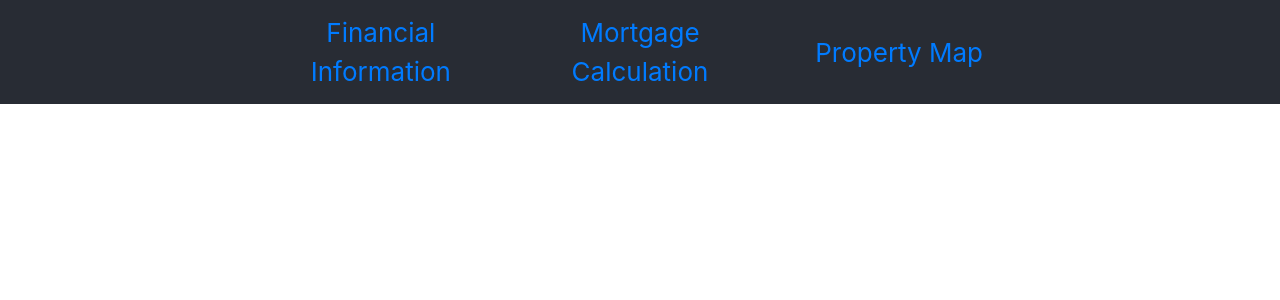
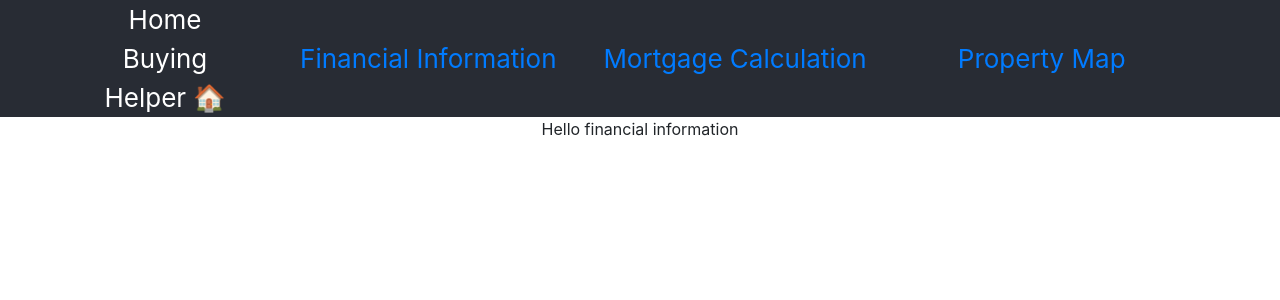
Before and after one commit to magz99/home-buying-app, a React (Create React App) app: page /financial-information in a window 1280 px wide. Shown: the top 300 px of the page. Built offline with nearby package versions, Linux system fonts and the light colour scheme.

Commit message:
Adding 3 main views, some updates

```diff
--- a/package.json
+++ b/package.json
@@ -10,10 +10,12 @@
     "@types/node": "^12.19.3",
     "@types/react": "^16.9.55",
     "@types/react-dom": "^16.9.9",
+    "@types/react-router-dom": "^5.1.6",
     "bootstrap": "^4.5.3",
     "react": "^17.0.1",
     "react-bootstrap": "^1.4.0",
     "react-dom": "^17.0.1",
+    "react-router-dom": "^5.2.0",
     "react-scripts": "4.0.0",
     "typescript": "^4.0.5",
     "web-vitals": "^0.2.4"
--- a/public/index.html
+++ b/public/index.html
@@ -24,7 +24,7 @@
       work correctly both with client-side routing and a non-root public URL.
       Learn how to configure a non-root public URL by running `npm run build`.
     -->
-    <title>Home Buying Helper</title>
+    <title>Home Buying Helper 🏠</title>
   </head>
   <body>
     <noscript>You need to enable JavaScript to run this app.</noscript>
--- a/src/App.css
+++ b/src/App.css
@@ -15,7 +15,7 @@
 
 .App-header {
   background-color: #282c34;
-  min-height: 13vh;
+  min-height: 5rem;
   display: flex;
   flex-direction: column;
   align-items: center;
--- a/src/App.tsx
+++ b/src/App.tsx
@@ -2,23 +2,51 @@ import React from 'react';
 import './App.css';
 import 'bootstrap/dist/css/bootstrap.min.css';
 import { Col, Container, Row } from 'react-bootstrap';
+import {
+  BrowserRouter as Router,
+  Switch,
+  Route,
+  Link
+} from 'react-router-dom';
+import FinancialInformation from './views/financial-information';
+import MortgageCalculation from './views/mortgage-calculation';
+import PropertyMap from './views/property-map';
 
 function App() {
   return (
+    <Router>
     <div className="App">
       <header className="App-header">
-        <nav>
         <Container>
           <Row className="align-items-center">
-            <Col><a href="/financial-information">Financial Information</a></Col>
-            <Col><a href="/mortgage-calculation">Mortgage Calculation</a></Col>
-            <Col><a href="/property-map">Property Map</a></Col>
+            <Col><div>Home Buying Helper 🏠</div></Col>
+            <Col xs={10}>
+              <nav>
+                <Container>
+                  <Row>
+                    <Col><Link to="/financial-information">Financial Information</Link></Col>
+                    <Col><Link to="/mortgage-calculation">Mortgage Calculation</Link></Col>
+                    <Col><Link to="/property-map">Property Map</Link></Col>
+                  </Row>
+                </Container>
+              </nav>
+            </Col>
           </Row>
-         </Container>
-
-        </nav>
+        </Container>
       </header>
+      <Switch>
+          <Route path="/financial-information">
+            <FinancialInformation />
+          </Route>
+          <Route path="/mortgage-calculation">
+            <MortgageCalculation />
+          </Route>
+          <Route path="/property-map">
+            <PropertyMap />
+          </Route>
+        </Switch>
     </div>
+    </Router>
   );
 }
 
--- /dev/null
+++ b/src/views/financial-information.tsx
@@ -0,0 +1,9 @@
+import React from 'react';
+
+class FinancialInformation extends React.Component {
+    render() {
+        return <div>Hello financial information</div>;
+    }
+  }
+
+export default FinancialInformation;
--- /dev/null
+++ b/src/views/mortgage-calculation.tsx
@@ -0,0 +1,9 @@
+import React from 'react';
+
+class MortgageCalculation extends React.Component {
+    render() {
+        return <div>Hello mortgage calculation </div>;
+    }
+  }
+
+export default MortgageCalculation;
--- /dev/null
+++ b/src/views/property-map.tsx
@@ -0,0 +1,9 @@
+import React from 'react';
+
+class PropertyMap extends React.Component {
+    render() {
+        return <div>Hello property map</div>;
+    }
+  }
+
+export default PropertyMap;
```
Also changed, not shown: 1 other file (tests, documents, lock files or other folders).
